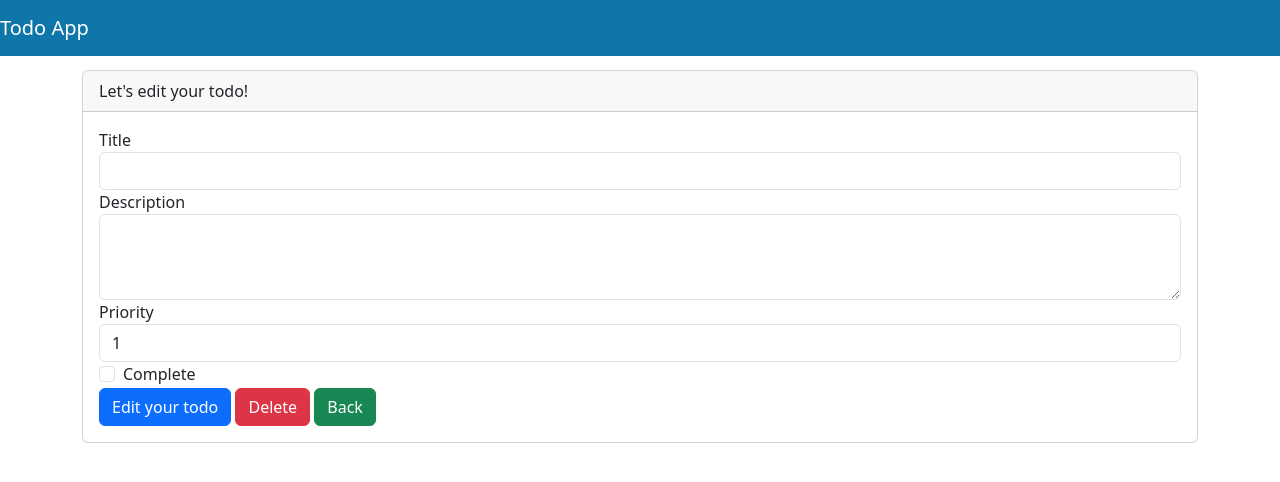
After one commit to hamsterK/fast_api_2025_todo, a FastAPI app: template TodoApp/templates/edit-todo.html in a window 1280 px wide. The commit adds this page. Shown: the top 482 px of the page. Run offline with FastAPI, Linux system fonts and the light colour scheme; the template is opened without the code that fills it, so the values that code supplies are empty; some libraries are stand-ins or nearby versions.

Commit message:
todo CRUD

```diff
--- a/TodoApp/main.py
+++ b/TodoApp/main.py
@@ -1,22 +1,21 @@
-from fastapi import FastAPI, Request
+from fastapi import FastAPI, Request, status
 from .models import Base
 from .database import engine
 from .routers import auth, todos, admin, users
-from fastapi.templating import Jinja2Templates
 from fastapi.staticfiles import StaticFiles
+from fastapi.responses import RedirectResponse
 
 app = FastAPI()
 
 Base.metadata.create_all(bind=engine)
 
-templates = Jinja2Templates(directory="TodoApp/templates")
 
 app.mount("/static", StaticFiles(directory="TodoApp/static"), name="static")
 
 
 @app.get('/')
 def test(request: Request):
-    return templates.TemplateResponse("home.html", {"request": request})
+    return RedirectResponse(url="/todos/todo-page", status_code=status.HTTP_302_FOUND)
 
 
 @app.get("/healthy")
--- /dev/null
+++ b/TodoApp/templates/edit-todo.html
@@ -0,0 +1,38 @@
+{% include 'layout.html' %}
+
+<div class="container">
+    <div class="card">
+        <div class="card-header">
+            Let's edit your todo!
+        </div>
+        <div class="card-body">
+            <form id="editTodoForm">
+                <div class="form-group">
+                    <label>Title</label>
+                    <input type="text" class="form-control" name="title" value="{{todo.title}}" required>
+                </div>
+                <div class="form-group">
+                    <label>Description</label>
+                    <textarea name="description" class="form-control" rows="3" required>{{todo.description}}</textarea>
+                </div>
+                <div class="form-group">
+                    <label>Priority</label>
+                    <select name="priority" class="form-control">
+                        <option {% if todo.priority == 1 %} selected="selected" {% endif %}>1</option>
+                        <option {% if todo.priority == 2 %} selected="selected" {% endif %}>2</option>
+                        <option {% if todo.priority == 3 %} selected="selected" {% endif %}>3</option>
+                        <option {% if todo.priority == 4 %} selected="selected" {% endif %}>4</option>
+                        <option {% if todo.priority == 5 %} selected="selected" {% endif %}>5</option>
+                    </select>
+                </div>
+                <div class="form-group form-check">
+                    <input type="checkbox" class="form-check-input" name="complete" {% if todo.complete %} checked {% endif %}>
+                    <label class="form-check-label">Complete</label>
+                </div>
+                <button type="submit" class="btn btn-primary">Edit your todo</button>
+                <button id="deleteButton" type="button" class="btn btn-danger">Delete</button>
+                <a href="/todos/todo-page" class="btn btn-success">Back</a>
+            </form>
+        </div>
+    </div>
+</div>
--- a/TodoApp/templates/todo.html
+++ b/TodoApp/templates/todo.html
@@ -28,7 +28,7 @@
                     <td>{{ loop.index }}</td>
                     <td>{{ todo.title }}</td>
                     <td>
-                        <button onclick="window.location.hred='edit-todo-page/{{ todo.id }}'"
+                        <button onclick="window.location.href='edit-todo-page/{{ todo.id }}'"
                                 type="button" class="btn btn-info">
                                 Edit
                         </button>
```
Also changed, not shown: TodoApp/routers/todos.py (+23 -0 lines), TodoApp/templates/add-todo.html (added, +33 -0 lines).
